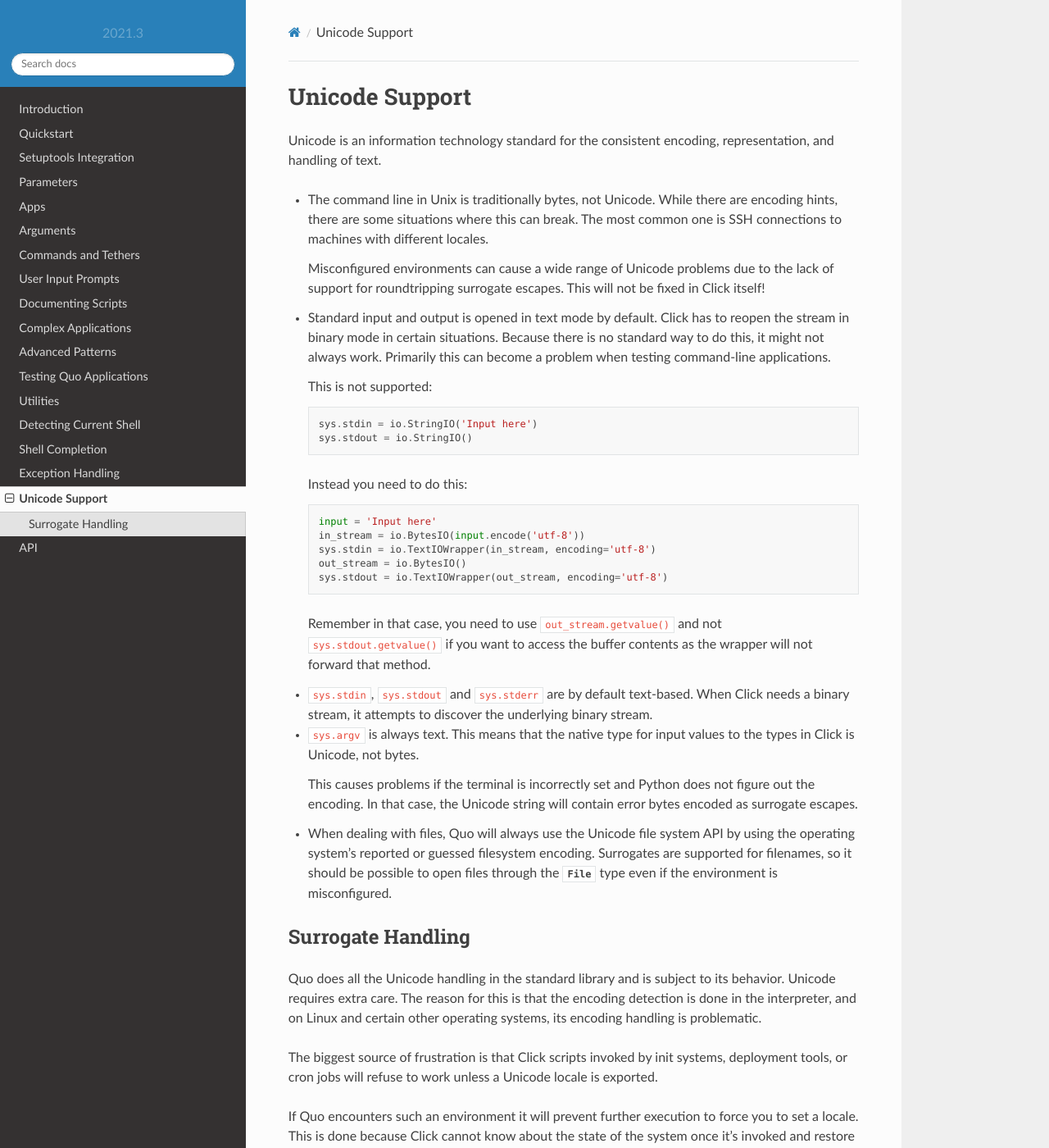
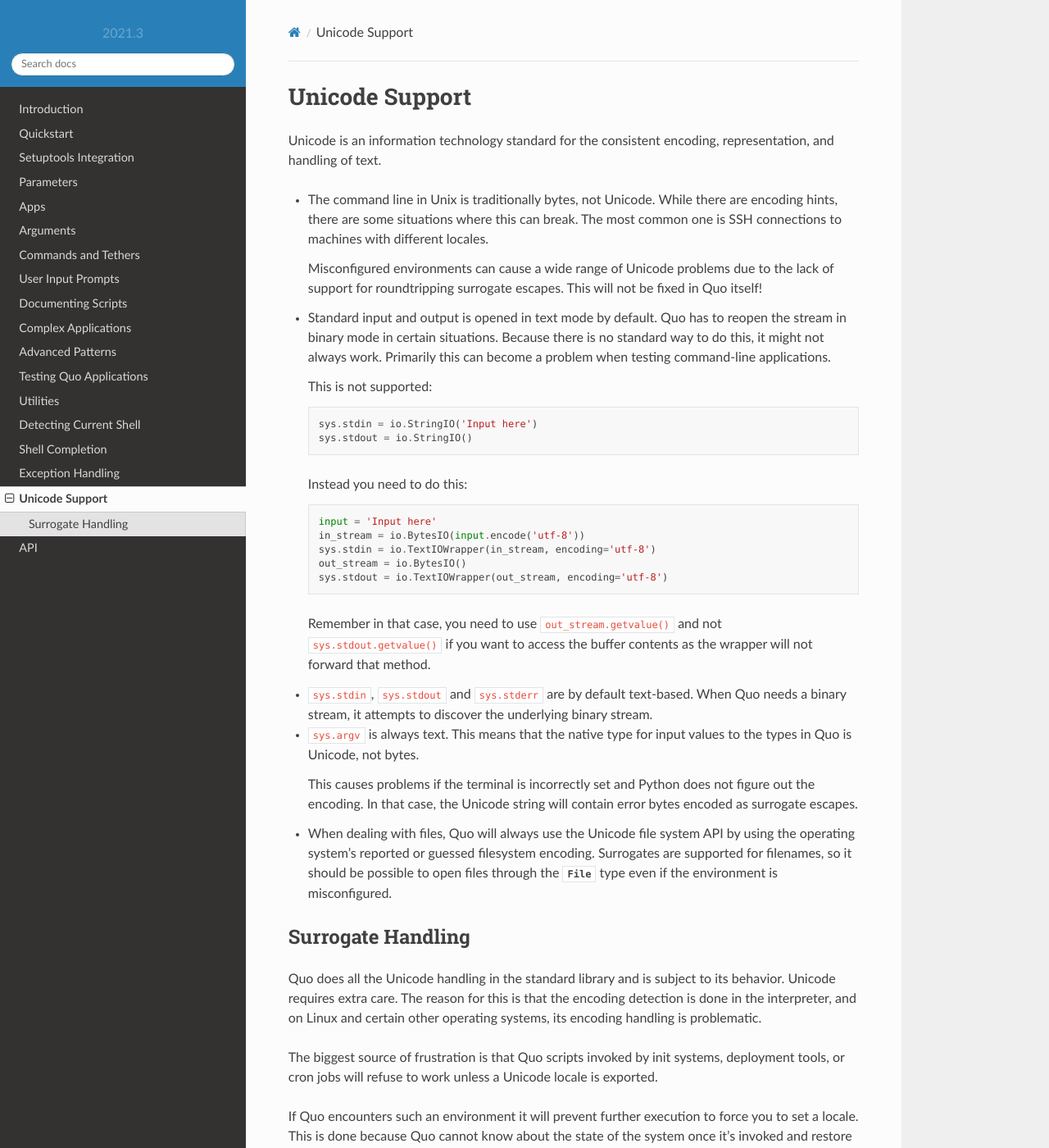
Before and after one commit to scalabli/quo, a Sphinx documentation site: the page built from docs/unicode-support.rst, in a window 1280 px wide and 1400 px high. Shown: the whole window at 82% size. Built offline with Sphinx 7.4.7 and the Read the Docs theme 2.0.0, drawn with Linux system fonts in a browser that asks for light colours; pages that are not in the unit, such as notebooks, are missing from menus; some of the changed text lies outside the part shown.

Commit message:
Update unicode-support.rst

```diff
--- a/docs/unicode-support.rst
+++ b/docs/unicode-support.rst
@@ -13,9 +13,9 @@ Unicode is an information technology standard for the consistent encoding, repre
 
     Misconfigured environments can cause a wide range of Unicode
     problems due to the lack of support for roundtripping surrogate
-    escapes. This will not be fixed in Click itself!
+    escapes. This will not be fixed in Quo itself!
 
-*   Standard input and output is opened in text mode by default. Click
+*   Standard input and output is opened in text mode by default. Quo
     has to reopen the stream in binary mode in certain situations.
     Because there is no standard way to do this, it might not always
     work. Primarily this can become a problem when testing command-line
@@ -39,11 +39,11 @@ Unicode is an information technology standard for the consistent encoding, repre
     contents as the wrapper will not forward that method.
 
 *   ``sys.stdin``, ``sys.stdout`` and ``sys.stderr`` are by default
-    text-based. When Click needs a binary stream, it attempts to
+    text-based. When Quo needs a binary stream, it attempts to
     discover the underlying binary stream.
 
 *   ``sys.argv`` is always text. This means that the native type for
-    input values to the types in Click is Unicode, not bytes.
+    input values to the types in Quo is Unicode, not bytes.
 
     This causes problems if the terminal is incorrectly set and Python
     does not figure out the encoding. In that case, the Unicode string
@@ -65,12 +65,12 @@ this is that the encoding detection is done in the interpreter, and on
 Linux and certain other operating systems, its encoding handling is
 problematic.
 
-The biggest source of frustration is that Click scripts invoked by init
+The biggest source of frustration is that Quo scripts invoked by init
 systems, deployment tools, or cron jobs will refuse to work unless a
 Unicode locale is exported.
 
 If Quo encounters such an environment it will prevent further
-execution to force you to set a locale. This is done because Click
+execution to force you to set a locale. This is done because Quo
 cannot know about the state of the system once it's invoked and restore
 the values before Python's Unicode handling kicked in.
 
```
Also changed, not shown: other parts of docs/unicode-support.rst (+0 -5 lines).
